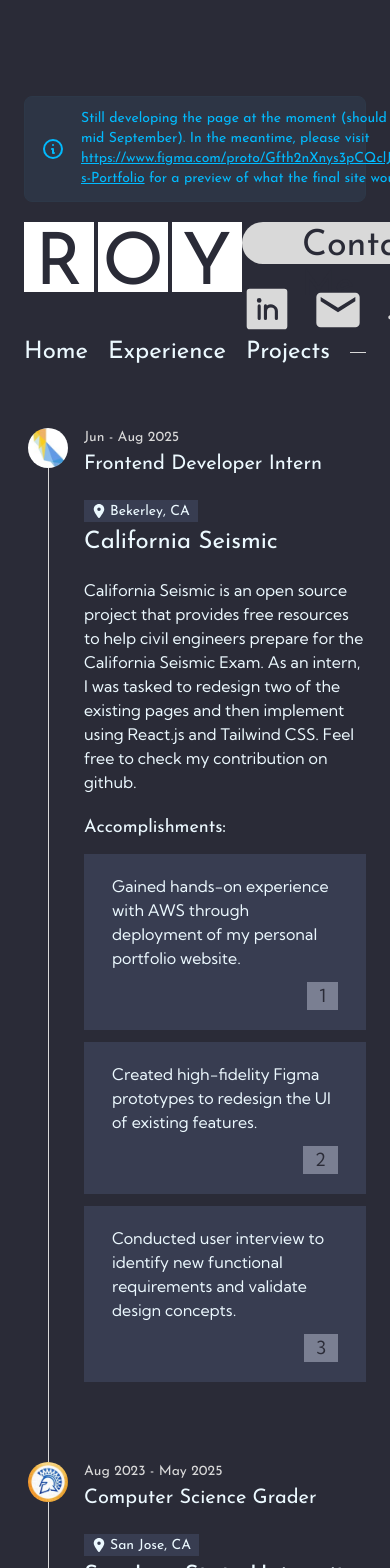
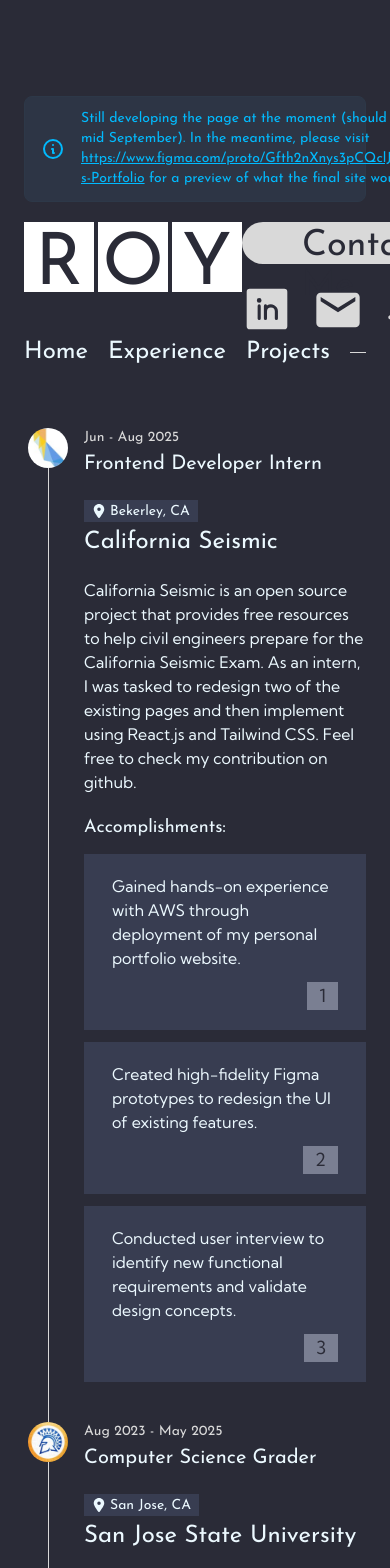
Before and after one commit to RoyCDev/portfolio, a React (Vite) app: page /experience in a window 390 px wide. Shown: the top 1568 px of the page. Built offline with nearby package versions, Linux system fonts and the light colour scheme; a web font is replaced by a local one.

Commit message:
fixed spacing on smaller screensize

```diff
--- a/src/pages/ExperiencePage/index.tsx
+++ b/src/pages/ExperiencePage/index.tsx
@@ -19,7 +19,7 @@
               <p className="mt-0.5">{job.location}</p>
             </div>
           </div>
-          <div className={i !== jobs.length - 1 ? "pb-20 md:order-3" : "md:order-3"}>
+          <div className={i !== jobs.length - 1 ? "pb-10 md:order-3 lg:pb-20 " : "md:order-3"}>
             <p className="text-2xl md:text-3xl lg:text-4xl">{job.company}</p>
             {job.description && <p className="font-kumbh mt-5 sm:text-lg lg:text-xl">{job.description}</p>}
             <p className="mt-5 mb-3 text-lg sm:text-xl lg:text-2xl">Accomplishments:</p>
--- a/src/pages/ProjectPage/index.tsx
+++ b/src/pages/ProjectPage/index.tsx
@@ -73,7 +73,7 @@
 
       {/* bottom half */}
       <SectionTag side="left" className="mt-12.5 mb-10">More Projects</SectionTag>
-      <section className="space-y-15 lg:space-y-10">
+      <section className="space-y-10 sm:space-y-15 lg:space-y-10">
         {otherProjects.map((project, i) =>
           <ProjectItem key={i} project={project} />
         )}
```
